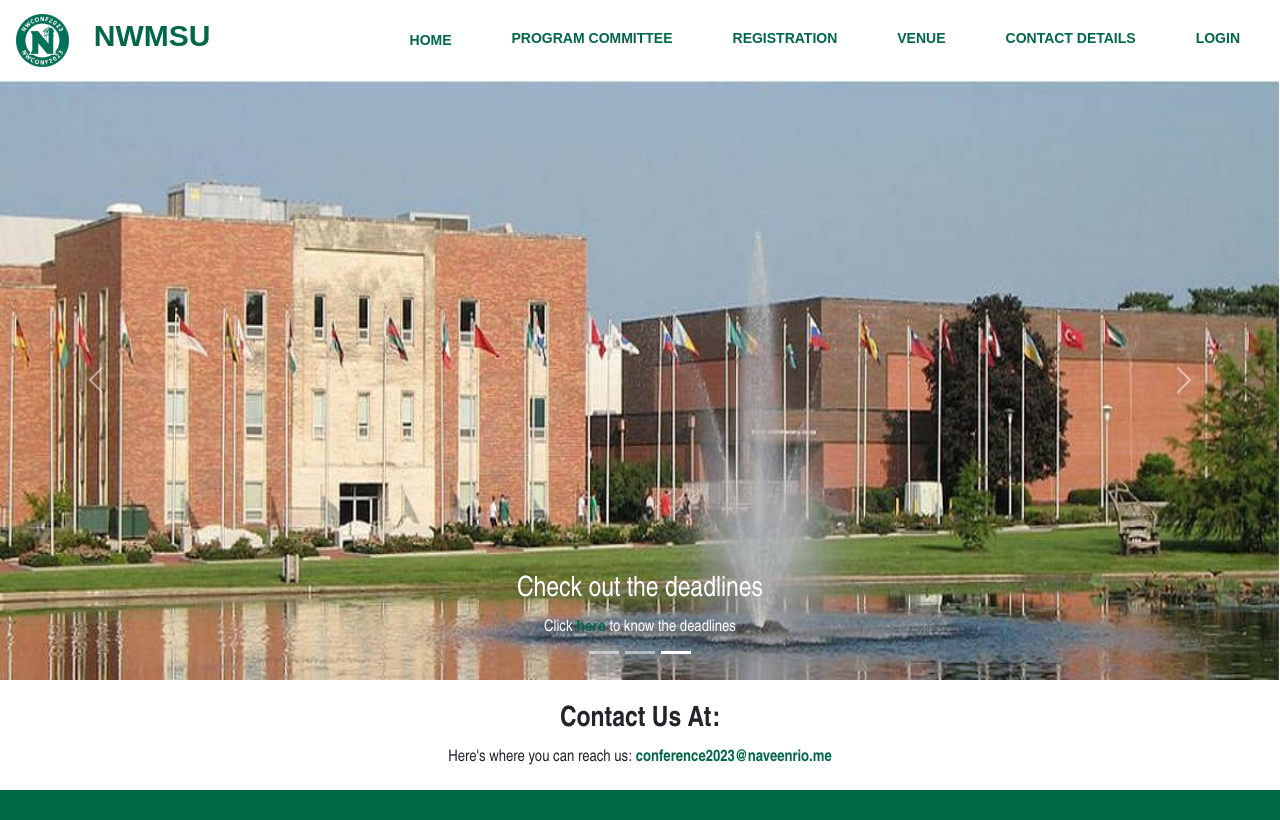
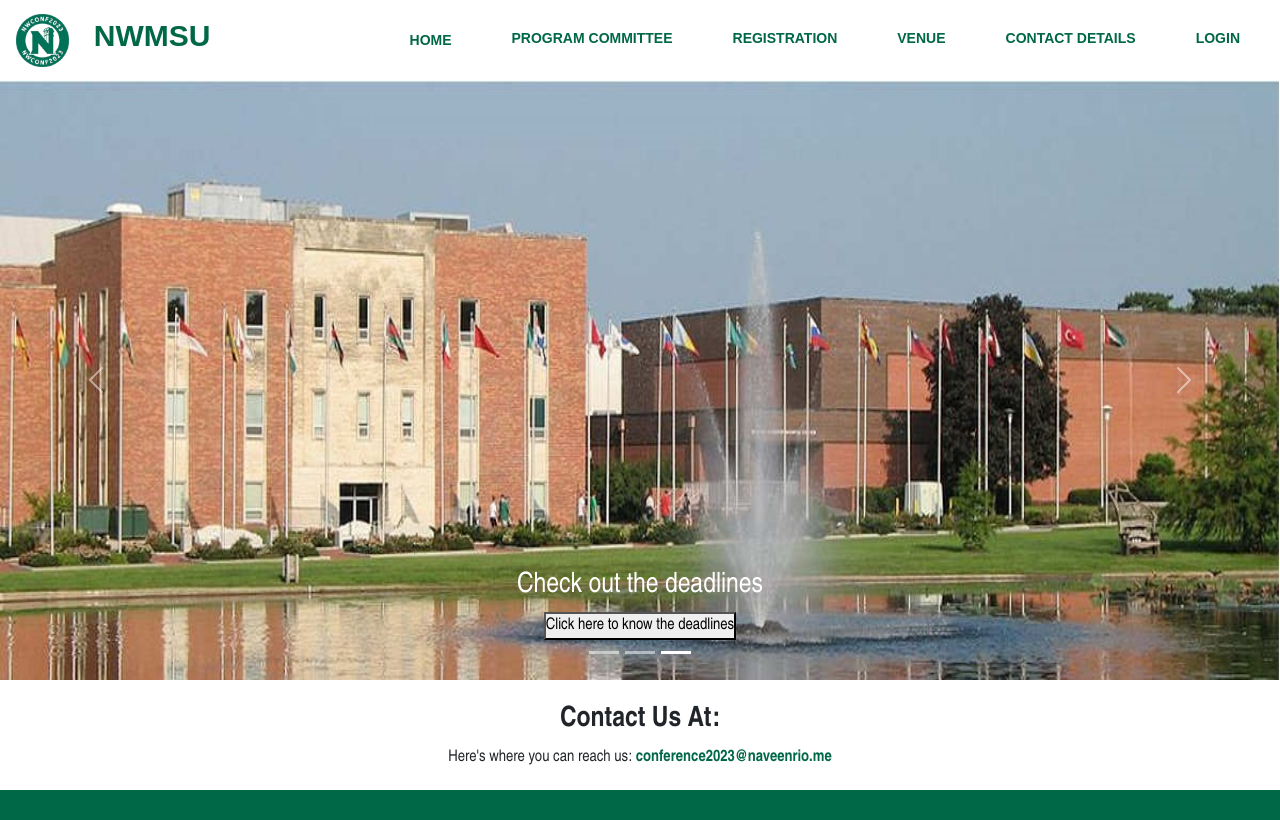
Before and after one commit to Prathyusha-Maram/Conference, a React (Create React App) app in the folder nwconf2023-fe-development/: page /contact in a window 1280 px wide. Built offline with nearby package versions, Linux system fonts and the light colour scheme.

Commit message:
.jsx changes

```diff
--- a/nwconf2023-fe-development/src/pages/landingPage/components/corosal.jsx
+++ b/nwconf2023-fe-development/src/pages/landingPage/components/corosal.jsx
@@ -13,7 +13,7 @@ const corosal = () => {
                     className="d-block w-100"
                     height={600}
                     src={headerBox}
-                    // alt="Image One"
+                    alt=" "
                 />
                 <Carousel.Caption>
                     <h3>Welcome to NWConf2023</h3>
@@ -26,7 +26,7 @@ const corosal = () => {
                     className="d-block w-100"
                     height={600}
                     src={events}
-                    // alt="Image Two"
+                    alt=" "
                 />
                 <Carousel.Caption>
                     <h3>Register for an event</h3>
@@ -38,12 +38,23 @@ const corosal = () => {
                     className="d-block w-100"
                     height={600}
                     src={headerBox2}
-                    // alt="Image Two"
+                    alt=" "
                 />
                 <Carousel.Caption>
                     <h3>Check out the deadlines</h3>
 
-                    <p>Click <a href="#">here</a> to know the deadlines</p>
+                    {/* <p>Click <link href="#">here</link> to know the deadlines</p> */}
+                    <button
+                        type="button"
+                        onClick={() => {
+                        // Handle your click logic here
+                        // For example, show deadlines or trigger some other functionality
+                        console.log('Clicked! Show deadlines or trigger other functionality.');
+                    }}
+                    >
+                        Click here to know the deadlines
+                    </button>
+
                 </Carousel.Caption>
             </Carousel.Item>
         </Carousel></div>
```
Also changed, not shown: nwconf2023-fe-development/src/pages/landingPage/components/footer.jsx (+5 -5 lines).
